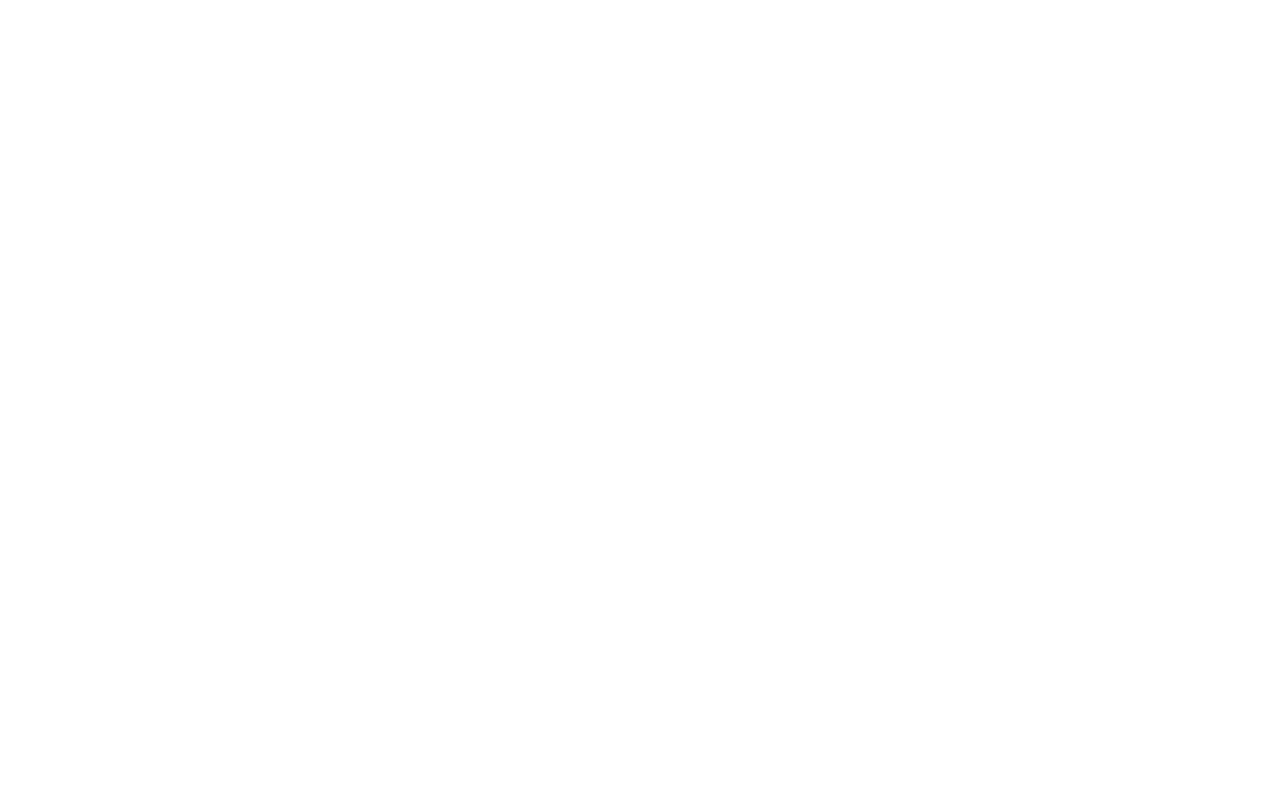
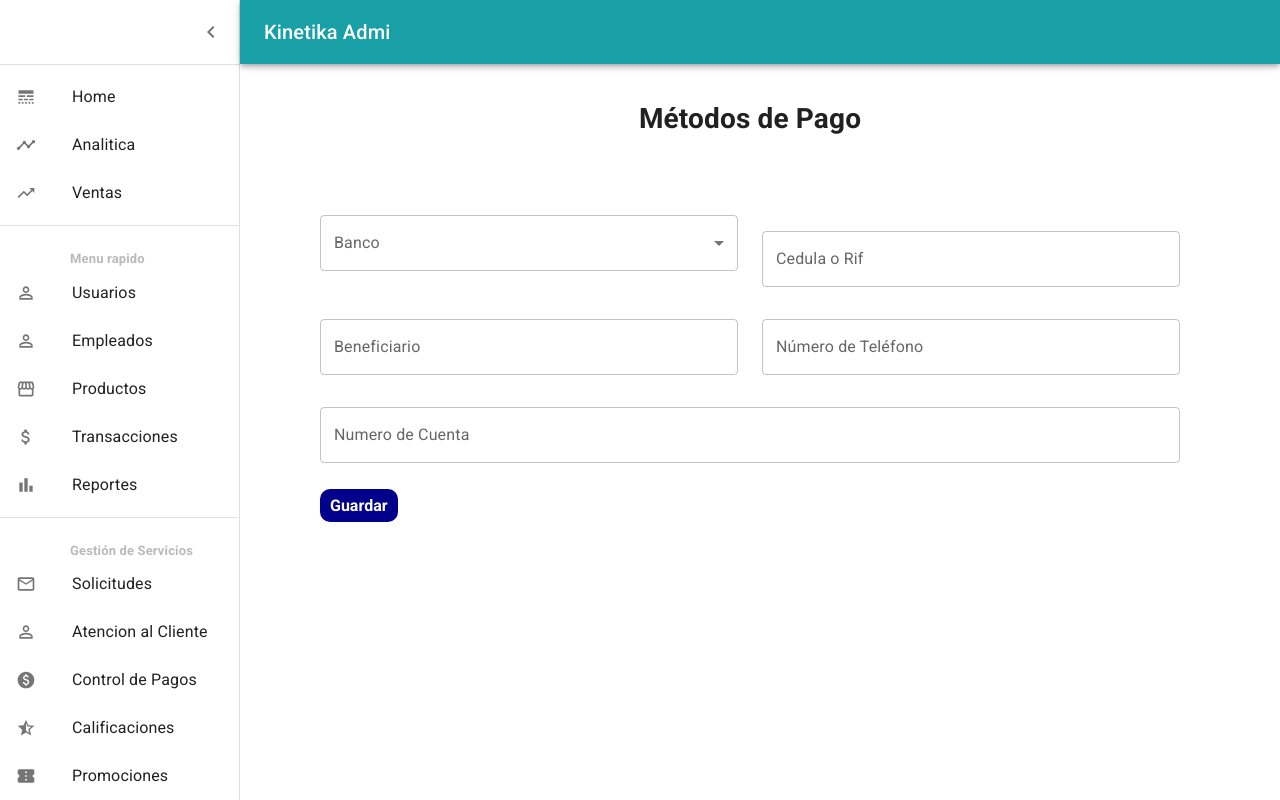
Before and after one commit to yarod159/Proyecto-UCLA, a React (Vite) app in the folder Admi-Panel/Admi-Desktop/: page /MetodosPago in a window 1280 px wide. Before the commit this address had no page. Built offline with nearby package versions, Linux system fonts and the light colour scheme.

Commit message:
cambios en la ins

```diff
--- a/Admi-Panel/Admi-Desktop/src/components/sideBar/SidebarMui.jsx
+++ b/Admi-Panel/Admi-Desktop/src/components/sideBar/SidebarMui.jsx
@@ -601,6 +601,48 @@
               <ListItemText primary="Informacion General" />
             </ListItem>
           </Link>
+          <Link
+            to="/InformacionEmpresa"
+            style={{ textDecoration: "none", color: "inherit" }}
+          >
+            <ListItem sx={{
+                "&:hover": {
+                  backgroundColor: "rgba(0, 0, 0, 0.04)", // Cambia el color de fondo al pasar el cursor
+                  ".MuiListItemIcon-root": {
+                    color: "#129b7d", // Cambia el color del ícono al pasar el cursor
+                  },
+                  ".MuiListItemText-primary": {
+                    color: "#129b7d", // Cambia el color del texto al pasar el cursor
+                  },
+                },
+              }}>
+              <ListItemIcon>
+                <SettingsIcon className="sidebarIcon" />
+              </ListItemIcon>
+              <ListItemText primary="Informacion Empresa" />
+            </ListItem>
+          </Link>
+          <Link
+            to="/MetodosPago"
+            style={{ textDecoration: "none", color: "inherit" }}
+          >
+            <ListItem sx={{
+                "&:hover": {
+                  backgroundColor: "rgba(0, 0, 0, 0.04)", // Cambia el color de fondo al pasar el cursor
+                  ".MuiListItemIcon-root": {
+                    color: "#129b7d", // Cambia el color del ícono al pasar el cursor
+                  },
+                  ".MuiListItemText-primary": {
+                    color: "#129b7d", // Cambia el color del texto al pasar el cursor
+                  },
+                },
+              }}>
+              <ListItemIcon>
+                <SettingsIcon className="sidebarIcon" />
+              </ListItemIcon>
+              <ListItemText primary="Metodos de Pago" />
+            </ListItem>
+          </Link>
         </List>
       </Drawer>
     </Box>
--- /dev/null
+++ b/Admi-Panel/Admi-Desktop/src/pages/AjustesDelSistemas/MetodosPago.jsx
@@ -0,0 +1,125 @@
+import React, { useState } from "react";
+import {
+ TextField,
+ Button,
+ Box,
+ FormControl,
+ InputLabel,
+ Select,
+ MenuItem,
+ Grid,
+} from "@mui/material";
+import { styled } from "@mui/system";
+import SidebarMui from "../../components/sideBar/SidebarMui";
+import "./informacionGeneral.css"
+
+const StyledButton = styled(Button)({
+ margin: "10px",
+});
+
+export default function MetodosPago() {
+ const [logo, setLogo] = useState(null);
+ const [formData, setFormData] = useState({
+    companyName: "",
+    rif: "",
+    mission: "",
+    vision: "",
+    corporateColor: "",
+    banco: "", // Añade el estado para el banco
+ });
+
+ const handleInputChange = (event) => {
+    const { name, value } = event.target;
+    setFormData({ ...formData, [name]: value });
+ };
+
+ const handleFileChange = (event) => {
+    setLogo(event.target.files[0]);
+ };
+
+ const handleSubmit = async (event) => {
+    event.preventDefault();
+    console.log(formData, logo);
+ };
+
+ return (
+    <div>
+      <div className="container">
+        <SidebarMui />
+        <div className="newProduct">
+          <h1 className="informacionGeneral-h1">Métodos de Pago</h1>
+
+          <form onSubmit={handleSubmit}>
+            <Box sx={{ flexGrow: 1, padding: { xs: 5, sm: 10, md: 10 } }}>
+              <Grid container rowSpacing={1} columnSpacing={{ xs: 1, sm: 2, md: 3 }}>
+                <Grid item xs={12} sm={6} md={6}>
+                 <FormControl fullWidth>
+                    <InputLabel id="banco-label">Banco</InputLabel>
+                    <Select
+                      labelId="banco-label"
+                      id="banco-select"
+                      value={formData.banco}
+                      label="Banco"
+                      name="banco"
+                      onChange={handleInputChange}
+                    >
+                      <MenuItem value="">
+                        <em>Ninguno</em>
+                      </MenuItem>
+                      <MenuItem value={10}>Banco 1</MenuItem>
+                      <MenuItem value={20}>Banco 2</MenuItem>
+                      <MenuItem value={30}>Banco 3</MenuItem>
+                    </Select>
+                 </FormControl>
+                </Grid>
+                <Grid  item xs={12} sm={6} md={6}>
+                  <TextField
+                    label="Cedula o Rif"
+                    name="rif"
+                    fullWidth
+                    margin="normal"
+                    onChange={handleInputChange}
+                  />
+                </Grid>
+                <Grid  item xs={12} sm={6} md={6}>
+                  <TextField
+                    label="Beneficiario"
+                    name="Beneficiario"
+                    fullWidth
+                    margin="normal"
+                    onChange={handleInputChange}
+                  />{" "}
+                </Grid>
+                <Grid  item xs={12} sm={6} md={6}>
+                <TextField
+                    label="Número de Teléfono "
+                    name="telefono"
+                    fullWidth
+                    margin="normal"
+                    onChange={handleInputChange}
+                  />
+
+                </Grid>
+                <Grid  item xs={12} sm={12} md={12}>
+                  <TextField
+                    label="Numero de Cuenta "
+                    name="cuenta"
+                    fullWidth
+                    margin="normal"
+                    onChange={handleInputChange}
+                  />
+                </Grid>
+                <Grid  item xs={12} sm={6} md={6}>
+
+                  <button className="addProductButton" type="submit">
+                    Guardar
+                  </button>
+                </Grid>
+              </Grid>
+            </Box>
+          </form>
+        </div>
+      </div>
+    </div>
+ );
+}
--- /dev/null
+++ b/Admi-Panel/Admi-Desktop/src/pages/AjustesDelSistemas/informacionEmpresa.jsx
@@ -0,0 +1,108 @@
+import axios from "axios";
+import React, { useState } from "react";
+import {
+  TextField,
+  Button,
+  Box,
+  FormControl,
+  InputLabel,
+  Select,
+  MenuItem,
+  Grid,
+} from "@mui/material";
+import { styled } from "@mui/system";
+import SidebarMui from "../../components/sideBar/SidebarMui";
+import "./informacionGeneral.css"
+const StyledButton = styled(Button)({
+  margin: "10px",
+});
+
+export default function InformacionEmpresa() {
+  const [logo, setLogo] = useState(null);
+  const [formData, setFormData] = useState({
+    companyName: "",
+    rif: "",
+    mission: "",
+    vision: "",
+    corporateColor: "",
+  });
+
+  const handleInputChange = (event) => {
+    const { name, value } = event.target;
+    setFormData({ ...formData, [name]: value });
+  };
+
+  const handleFileChange = (event) => {
+    setLogo(event.target.files[0]);
+  };
+
+  const handleSubmit = async (event) => {
+    event.preventDefault();
+    console.log(formData, logo);
+  };
+
+  return (
+    <div>
+      <div className="container">
+        <SidebarMui />
+        <div className="newProduct">
+          <h1 className="informacionGeneral-h1">Información Empresa</h1>
+
+          <form onSubmit={handleSubmit}>
+            <Box sx={{ flexGrow: 1, padding: { xs: 5, sm: 10, md: 10 } }}>
+              <Grid container rowSpacing={1} columnSpacing={{ xs: 1, sm: 2, md: 3 }}>
+                <Grid  item xs={12} sm={12} md={12}>
+                  <TextField
+                    label="Misión"
+                    name="mision"
+                    fullWidth
+                    margin="normal"
+                    onChange={handleInputChange}
+                  />
+                </Grid>
+
+                <Grid  item xs={12} sm={12} md={12}>
+                  <TextField
+                    label="Visión"
+                    name="Vision"
+                    fullWidth
+                    margin="normal"
+                    onChange={handleInputChange}
+                  />{" "}
+                </Grid>
+
+                <Grid  item xs={12} sm={12} md={12}>
+                  <TextField
+                    label="Descripción"
+                    name="Descripción"
+                    fullWidth
+                    margin="normal"
+                    onChange={handleInputChange}
+                  />
+                </Grid>
+
+
+                <Grid  item xs={12} sm={6} md={6}>
+                  <input
+                    accept="image/*"
+                    style={{ display: "none" }}
+                    id="contained-button-file"
+                    type="file"
+                    onChange={handleFileChange}
+                  />
+                </Grid>
+                <Grid  item xs={12} sm={6} md={6}>
+
+                  <button className="addProductButton" type="submit">
+                    Guardar
+                  </button>
+                </Grid>
+
+              </Grid>
+            </Box>
+          </form>
+        </div>
+      </div>
+    </div>
+  );
+}
--- a/Admi-Panel/Admi-Desktop/src/routes/AppRoutes.jsx
+++ b/Admi-Panel/Admi-Desktop/src/routes/AppRoutes.jsx
@@ -14,6 +14,8 @@
 import Ajustes from "../pages/AjustesDelSistemas/Ajustes.jsx";
 import Instalacion from "../pages/instalacion/Instalacion.jsx";
 import InformacionGeneral from "../pages/AjustesDelSistemas/InformacionGeneral.jsx";
+import InformacionEmpresa from "../pages/AjustesDelSistemas/informacionEmpresa.jsx";
+import MetodosPago from "../pages/AjustesDelSistemas/MetodosPago.jsx";
 
 
 function AppRoutes() {
@@ -34,6 +36,8 @@
         <Route path="/ajustes" element={<Ajustes />} />
         <Route path="/instalacion" element={<Instalacion />} />
         <Route path="/InformacionGeneral" element={<InformacionGeneral />} />
+        <Route path="/InformacionEmpresa" element={<InformacionEmpresa />} />
+        <Route path="/MetodosPago" element={<MetodosPago />} />
       </Routes>
     </BrowserRouter>
   );
```
